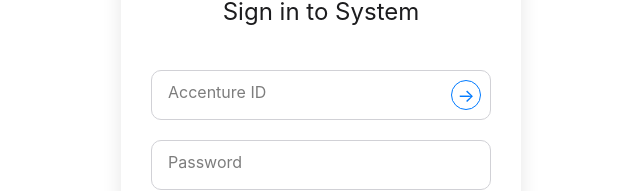
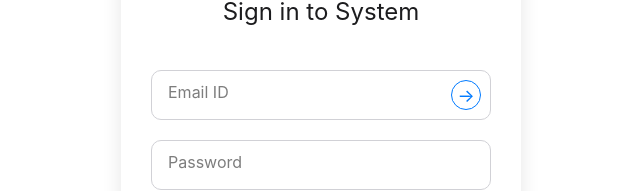
Before and after one commit to piyush2053/DMS-Document-Management-System, a React (Create React App) app: page / in a window 1280 px wide. Shown: the part 181-372 px from the top of the page, without its empty margins (319-959 px from the left). Built offline with nearby package versions, Linux system fonts and the light colour scheme.

Commit message:
email id

```diff
--- a/src/Component/Login.tsx
+++ b/src/Component/Login.tsx
@@ -48,7 +48,7 @@
                             onChange={(e) => setEmail(e.target.value)}
                             onKeyDown={handleKeyDown}
                         />
-                        <label htmlFor="Accenture-id">Accenture ID</label>
+                        <label htmlFor="id">Email ID</label>
                         <button type="button" className="arrow-button" onClick={handleSubmit}>
                             &#x2192;
                         </button>
```
